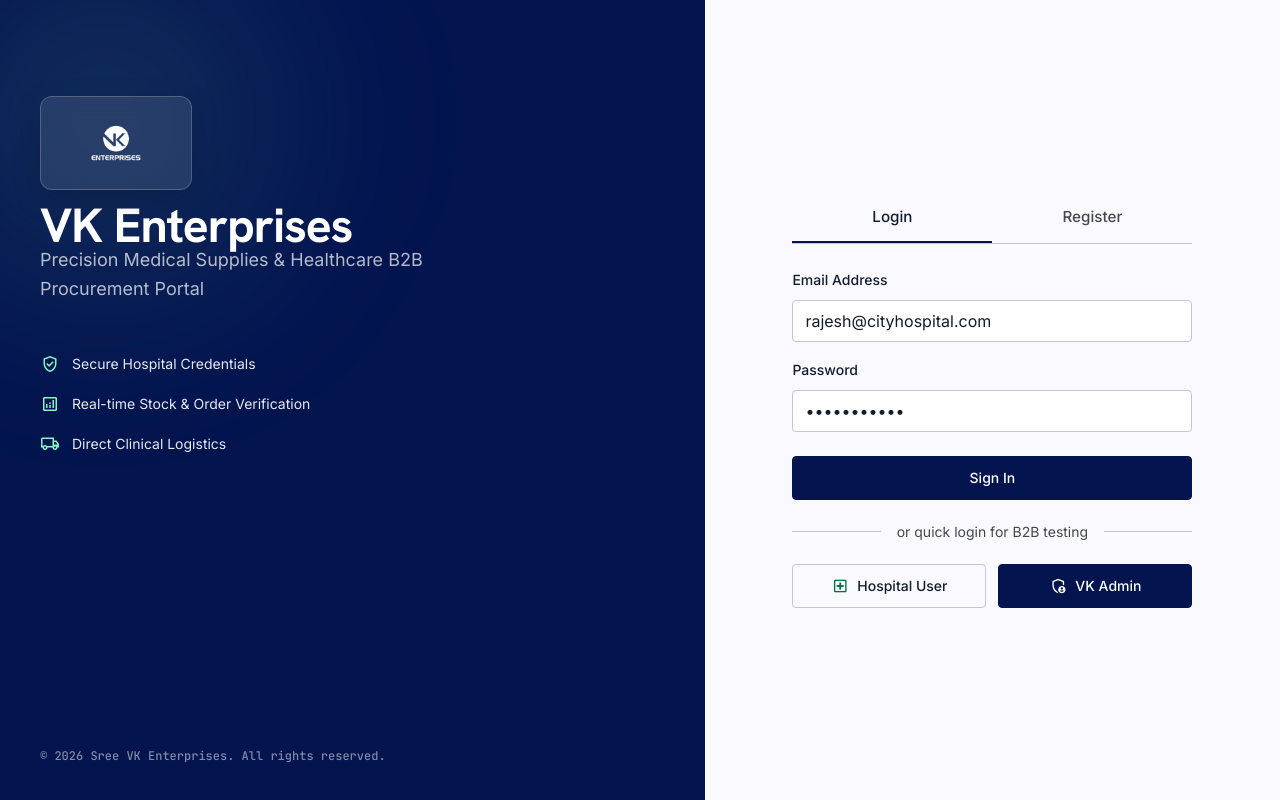
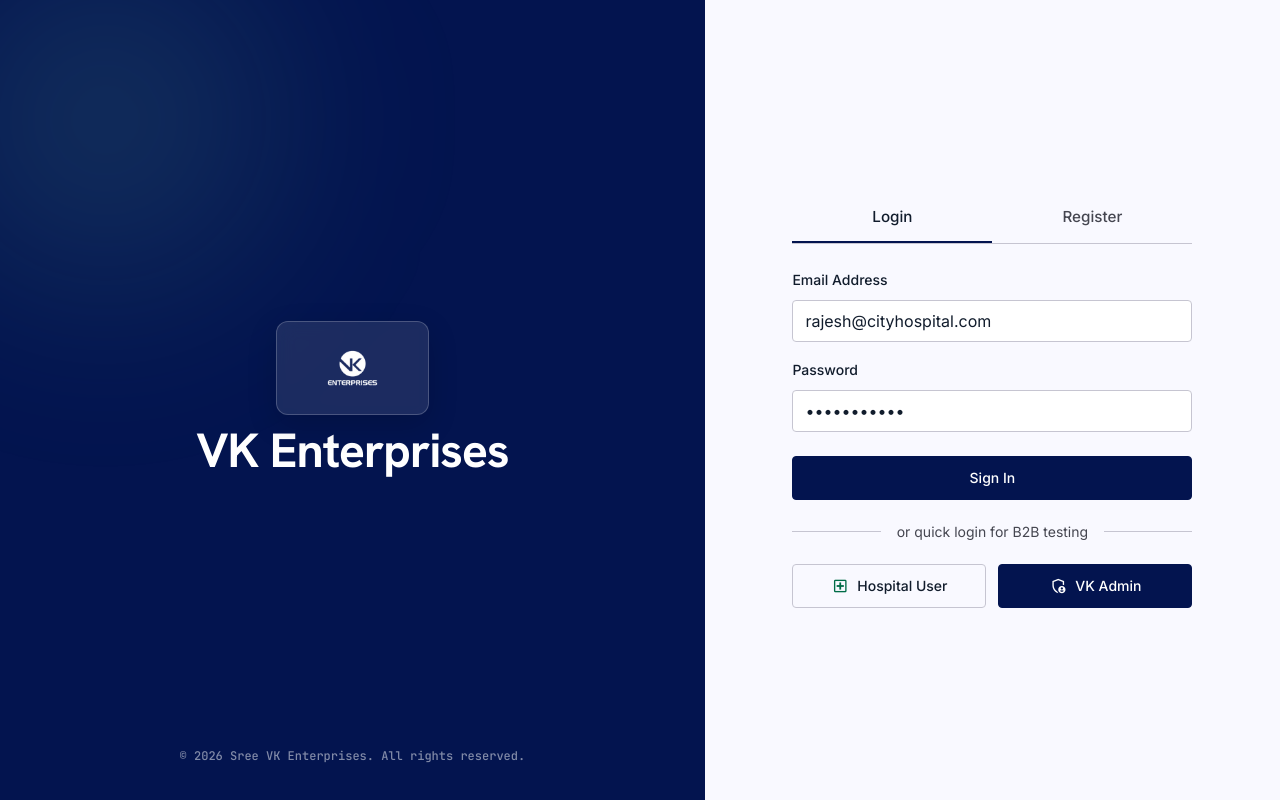
Before and after one commit to madhusammetla-2105/VK-enterprises, a website built with Vite: page index.html in a window 1280 px wide. Both pictures are taken after a click on the link "Partner Portal". Built offline with nearby package versions, Linux system fonts and the light colour scheme; some packages are replaced by stand-ins of ours.

Commit message:
style: center logo horizontally and vertically in login left section

```diff
--- a/src/pages/LoginPage.js
+++ b/src/pages/LoginPage.js
@@ -18,25 +18,9 @@ export function LoginPage() {
         <div class="login-split-left-glow"></div>
         <div class="login-split-left-content">
           <div class="login-split-logo-wrapper">
-            <img src="/images/vk_logo.png" alt="VK Enterprises" />
+            <img class = "w-50 h-25" src="/images/vk_logo.png" alt="VK Enterprises" />
           </div>
           <h1 class="login-split-title">VK Enterprises</h1>
-          <p class="login-split-subtitle">Precision Medical Supplies & Healthcare B2B Procurement Portal</p>
-
-          <div class="login-split-features">
-            <div class="login-split-feature-item">
-              <span class="material-symbols-outlined">verified_user</span>
-              <span>Secure Hospital Credentials</span>
-            </div>
-            <div class="login-split-feature-item">
-              <span class="material-symbols-outlined">analytics</span>
-              <span>Real-time Stock & Order Verification</span>
-            </div>
-            <div class="login-split-feature-item">
-              <span class="material-symbols-outlined">local_shipping</span>
-              <span>Direct Clinical Logistics</span>
-            </div>
-          </div>
         </div>
         <div class="login-split-footer">
           © 2026 Sree VK Enterprises. All rights reserved.
--- a/src/styles/pages.css
+++ b/src/styles/pages.css
@@ -468,9 +468,11 @@
   display: flex;
   flex-direction: column;
   justify-content: space-between;
+  align-items: center;
   padding: var(--space-12) var(--space-10) var(--space-8);
   color: #ffffff;
   overflow: hidden;
+  text-align: center;
 }
 
 /* Glassmorphism gradient ambient glow */
@@ -490,8 +492,10 @@
   z-index: 2;
   display: flex;
   flex-direction: column;
-  align-items: flex-start;
-  margin-block-start: var(--space-12);
+  align-items: center;
+  justify-content: center;
+  flex: 1;
+  margin-block-start: 0;
 }
 
 .login-split-logo-wrapper {
```
